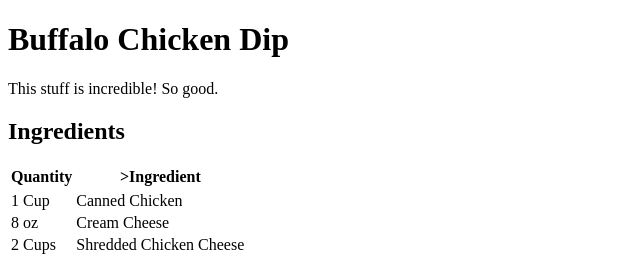
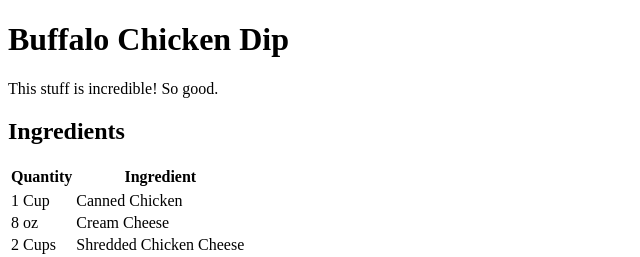
Before and after one commit to freewombat/recipes, a plain HTML site: page Index.html in a window 1280 px wide. Shown: the top 257 px of the page, 0-640 px from the left. Drawn offline with Linux system fonts and the light colour scheme.

Commit message:
Fixed typo in table head

```diff
--- a/Index.html
+++ b/Index.html
@@ -8,7 +8,7 @@
 <tr>
 <thead>
 <th>Quantity</th>
-<th>>Ingredient</th>
+<th>Ingredient</th>
 </thead>
 </tr>
 <tr>
```
